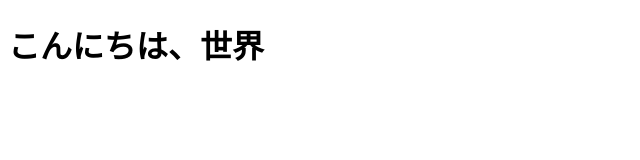
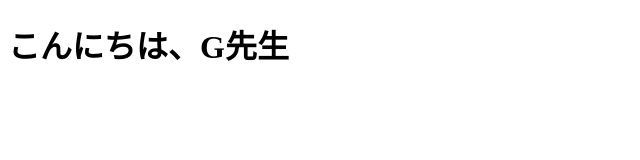
Before and after one commit to ichigomilk19/HelloGit, a plain HTML site: page docs/index.html in a window 1280 px wide. Shown: the whole page, without its empty margins (0-640 px from the left). Drawn offline with Linux system fonts and the light colour scheme.

Commit message:
G先生に変更

```diff
--- a/docs/index.html
+++ b/docs/index.html
@@ -5,6 +5,6 @@
 <title>Hello</title>
 </head>
 <body>
-<h1>こんにちは、世界</h1>
+<h1>こんにちは、G先生</h1>
 </body>
 </html>
```
